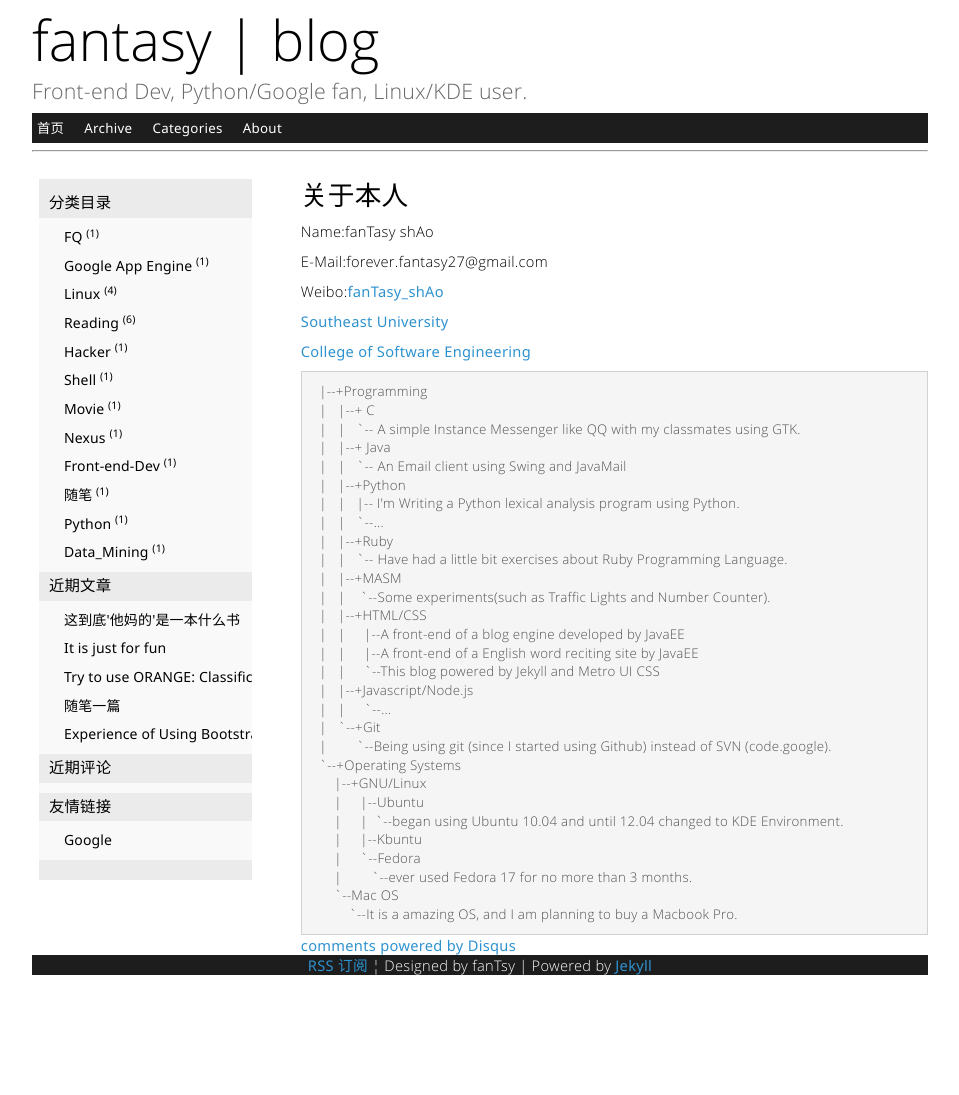
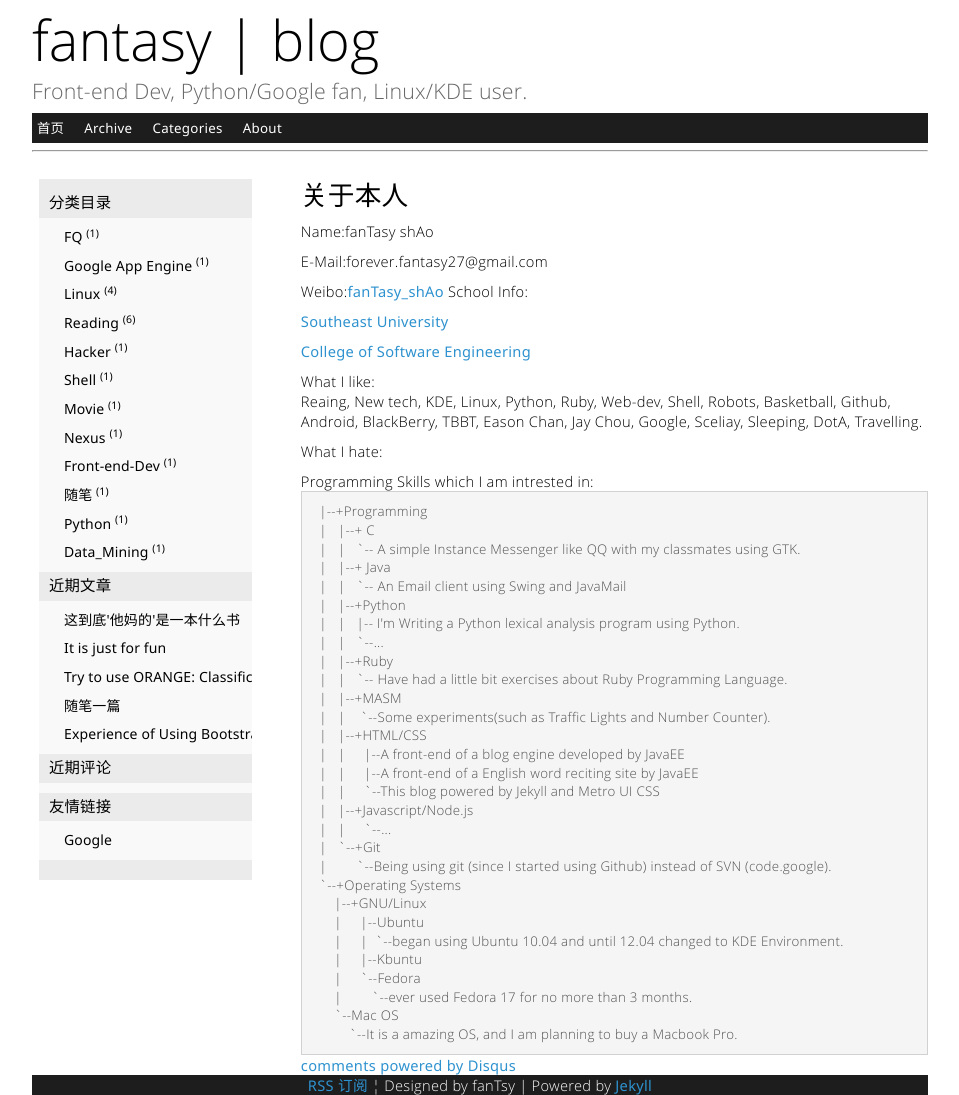
Before and after one commit to SFantasy/blog, a Jekyll site: the page built from about.html, in a window 1280 px wide. Shown: the whole page, without its empty margins (160-1119 px from the left). Built offline with Jekyll 4.4.1, drawn with Linux system fonts in a browser that asks for light colours; Markdown is read by kramdown in place of the engine named in the settings; comment, search, counter and statistics services are not loaded; before the commit the page ends 975 px from its top, so only the background shows below that.

Commit message:
Update about.html

```diff
--- a/about.html
+++ b/about.html
@@ -7,9 +7,15 @@
 <p>  Name:fanTasy shAo</p>
 <p>E-Mail:forever.fantasy27@gmail.com</p>
 <p> Weibo:<a href="http://weibo.com/shaofantasy">fanTasy_shAo</a>
+<span>School Info:</span>
 <p><a href="http://www.seu.edu.cn">Southeast University</a></p>
 <p><a href="http://cose.seu.edu.cn">College of Software Engineering</a></p>
-
+<span>What I like:</span>
+<p>Reaing, New tech, KDE, Linux, Python, Ruby, Web-dev, Shell, Robots, Basketball, Github, Android, BlackBerry, TBBT, Eason Chan,
+Jay Chou, Google, Sceliay, Sleeping, DotA, Travelling.</p>
+<span>What I hate:</span>
+<p></p>
+<span>Programming Skills which I am intrested in:</span>
 <pre>
   |--+Programming
   |   |--+ C
```
